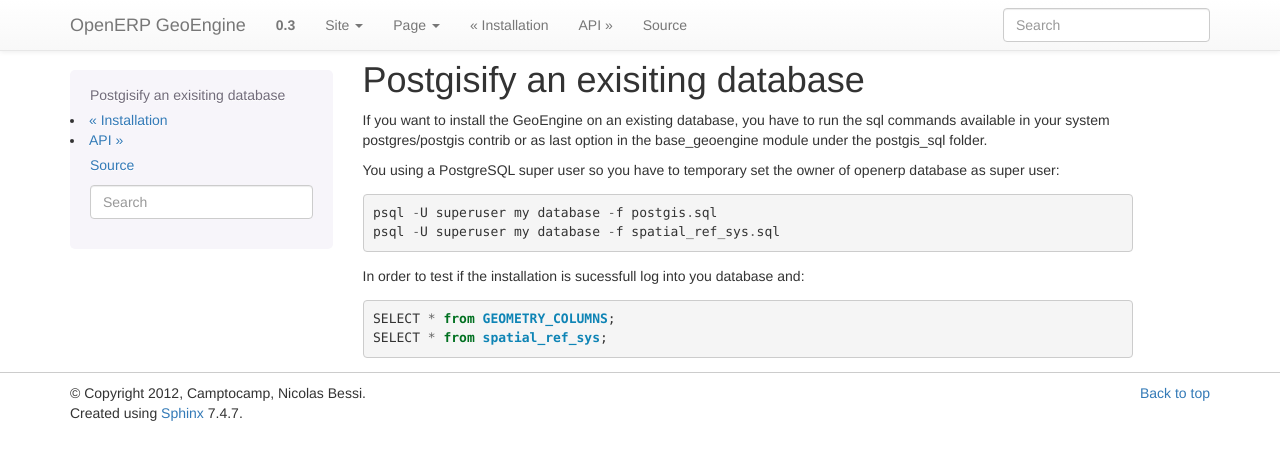
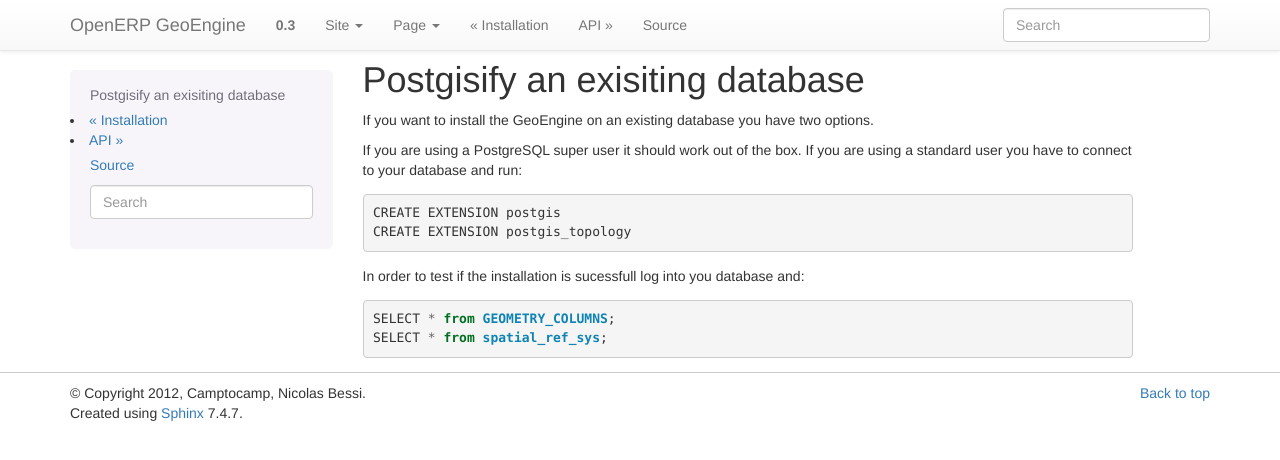
Before and after one commit to OCA/geospatial, a Sphinx documentation site: the page built from base_geoengine/doc/source/postgisify.rst, in a window 1280 px wide. Shown: the top 460 px of the page. Built offline with Sphinx 7.4.7, drawn with Linux system fonts in a browser that asks for light colours; pages that are not in the unit, such as notebooks, are missing from menus.

Commit message:
Upgrade doc to postgis 2.0

```diff
--- a/base_geoengine/doc/source/postgisify.rst
+++ b/base_geoengine/doc/source/postgisify.rst
@@ -2,14 +2,15 @@
 Postgisify an exisiting database
 *********************************
 
-If you want to install the GeoEngine on an existing database, you have to run the sql commands available in your system postgres/postgis contrib or as last option in the base_geoengine module under the postgis_sql folder.
+If you want to install the GeoEngine on an existing database you have two options.
 
-You  using a PostgreSQL super user so you have to temporary set the owner of openerp database as super user::
+If you are using a PostgreSQL super user it should work out of the box.
+If you are using a standard user you have to connect to your database and run: ::
 
- psql -U superuser my database -f postgis.sql
- psql -U superuser my database -f spatial_ref_sys.sql
+  CREATE EXTENSION postgis
+  CREATE EXTENSION postgis_topology
 
 In order to test if the installation is sucessfull log into you database and::
 
- SELECT * from GEOMETRY_COLUMNS;
- SELECT * from spatial_ref_sys;
+  SELECT * from GEOMETRY_COLUMNS;
+  SELECT * from spatial_ref_sys;
--- a/base_geoengine/doc/source/prerequisite.rst
+++ b/base_geoengine/doc/source/prerequisite.rst
@@ -24,7 +24,7 @@
 
 
 ***************
-PostGIS 1.5
+PostGIS 2.0
 ***************
 
 Please refer to `PostGIS installation directive <http://postgis.refractions.net/docs/>`_ or to your OS package system.
```
Also changed, not shown: base_geoengine/doc/source/installation.rst (+4 -34 lines).
